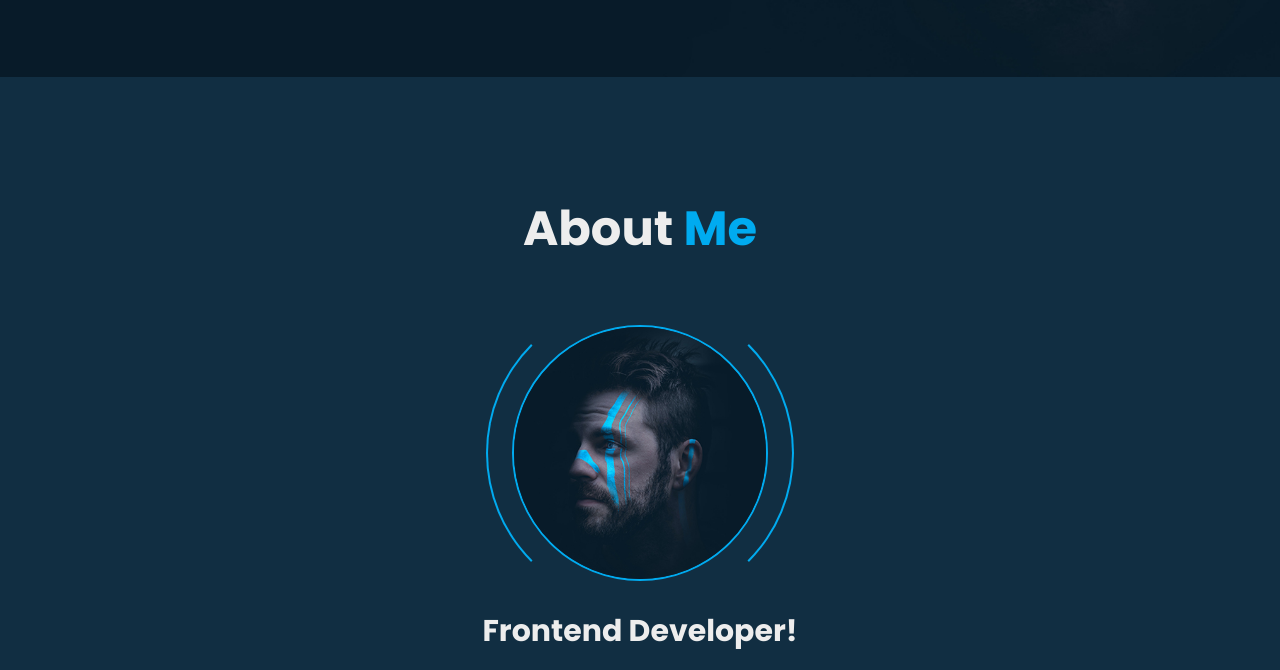
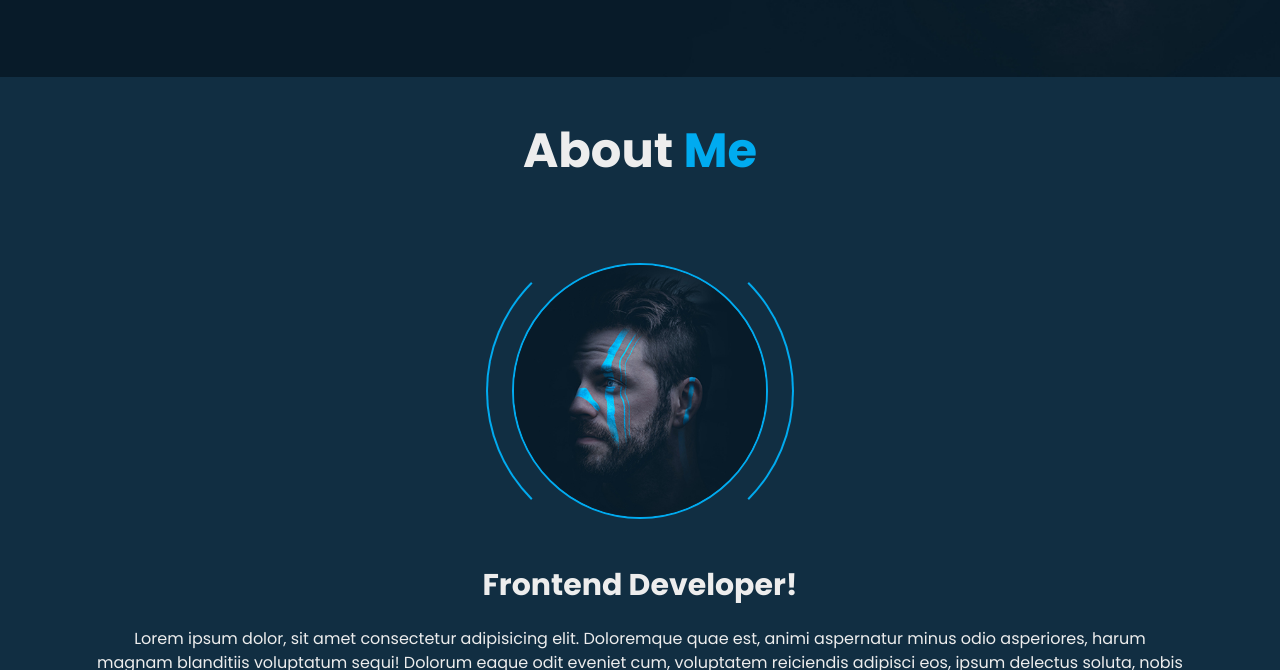
Before and after one commit to IbsonBarboza/full-jacob-portfolio-codehal, a website: page src/index.html in a window 1280 px wide. Shown: the part 723-1393 px from the top of the page. Drawn offline with nearby package versions, Linux system fonts and the light colour scheme.

Commit message:
Update index.html

```diff
--- a/src/index.html
+++ b/src/index.html
@@ -94,7 +94,7 @@
     </section>
 
     <!--ABOUT SECTION-->
-    <section class="bg-bgSecondColor px-24 flex flex-col items-center justify-center gap-2 py-32 ">
+    <section class="h-screen bg-bgSecondColor px-24 flex flex-col items-center justify-center gap-6 py-32">
         <h2 class="text-5xl font-bold">
             About <span class="text-mainColor">Me</span>
         </h2>
```
